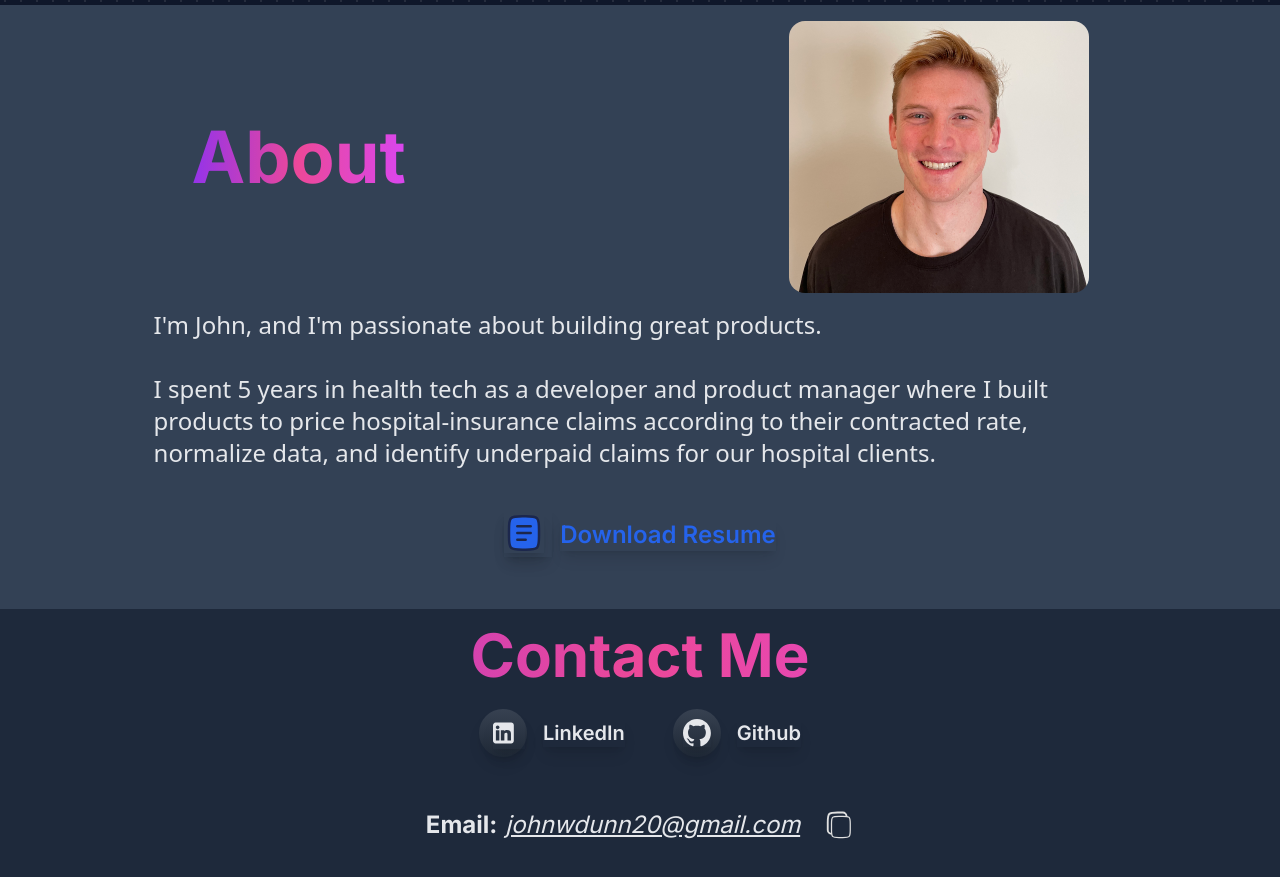
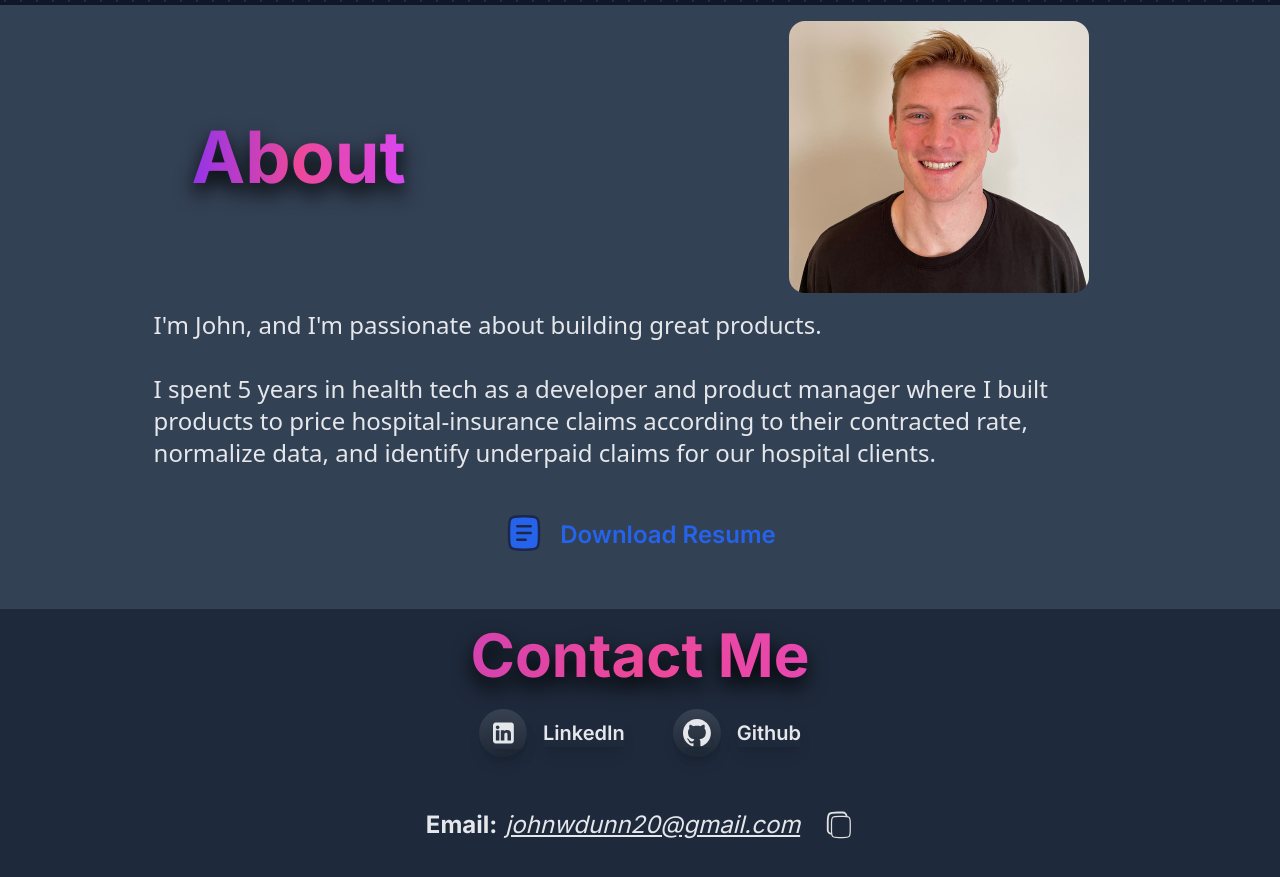
Before and after one commit to johnwdunn20/personal-website, a Next.js app: page / in a window 1280 px wide. Shown: the part 4200-5077 px from the top of the page. Built offline with nearby package versions, Linux system fonts and the light colour scheme.

Commit message:
added drop shadow to all titles

```diff
--- a/src/components/About.tsx
+++ b/src/components/About.tsx
@@ -3,10 +3,20 @@ import Image from "next/image";
 
 const About = () => {
   return (
-    <section data-aos="fade" data-aos-delay="100" id="about" className="flex flex-col bg-slate-700">
+    <section
+      data-aos="fade"
+      data-aos-delay="100"
+      id="about"
+      className="flex flex-col bg-slate-700"
+    >
       {/* Header and image */}
       <div className="flex flex-col sm:flex-row items-center justify-around">
-        <h1 className="font-bold text-7xl m-4 bg-gradient-to-r from-purple-600 via-pink-500 to-fuchsia-500 bg-clip-text text-transparent">
+        <h1
+          className="font-bold text-7xl m-4 bg-gradient-to-r from-purple-600 via-pink-500 to-fuchsia-500 bg-clip-text text-transparent"
+          style={{
+            filter: "drop-shadow(0 10px 10px rgba(0,0,0,1.5))",
+          }}
+        >
           About
         </h1>
         <Image
@@ -15,7 +25,8 @@ const About = () => {
           height={300}
           alt="Profile Picture"
           className="rounded-2xl m-4"
-          data-aos="zoom-in" data-aos-delay="600"
+          data-aos="zoom-in"
+          data-aos-delay="600"
         />
       </div>
       {/* Text */}
@@ -33,22 +44,20 @@ const About = () => {
         <a
           className="relative before:content-['']before:absolute before:-z-10 before:inset-0 p-2 group flex items-center justify-center"
           href={"/assets/resume.pdf"}
-          download={'John Dunn Resume.pdf'}
+          download={"John Dunn Resume.pdf"}
           target="_blank"
         >
-          <div className="relative h-12 w-12 flex items-center justify-center shadow-lg mb-3 transition-transform duration-200 ease-in-out ">
+          <div className="relative h-12 w-12 flex items-center justify-center mb-3 transition-transform duration-200 ease-in-out ">
             <svg
               viewBox="0 0 24 24"
               fill="none"
               xmlns="http://www.w3.org/2000/svg"
-              className="fill-blue-600 shadow-lg group-hover:fill-blue-500 mr-2"
+              className="fill-blue-600 group-hover:fill-blue-500 mr-2"
             >
-
               <path
                 d="M3 10C3 6.22876 3 4.34315 4.17157 3.17157C5.34315 2 7.22876 2 11 2H13C16.7712 2 18.6569 2 19.8284 3.17157C21 4.34315 21 6.22876 21 10V14C21 17.7712 21 19.6569 19.8284 20.8284C18.6569 22 16.7712 22 13 22H11C7.22876 22 5.34315 22 4.17157 20.8284C3 19.6569 3 17.7712 3 14V10Z"
                 stroke="#1C274C"
                 strokeWidth="1.5"
-
               ></path>{" "}
               <path
                 d="M8 12H16"
@@ -73,7 +82,7 @@ const About = () => {
               ></path>{" "}
             </svg>
           </div>
-          <div className="font-uncut-sans shadow-lg text-blue-600 font-semibold group-hover:text-blue-500 text-2xl ml-2 mb-2">
+          <div className="font-uncut-sans text-blue-600 font-semibold group-hover:text-blue-500 text-2xl ml-2 mb-2">
             Download Resume
           </div>
         </a>
--- a/src/components/Contact.tsx
+++ b/src/components/Contact.tsx
@@ -22,7 +22,12 @@ const Contact = () => {
 
   return (
     <section id="contact" className="bg-slate-800 w-full">
-      <h1 className="text-center font-bold text-6xl mt-4 bg-gradient-to-r from-purple-600 via-pink-500 to-fuchsia-500 bg-clip-text text-transparent">
+      <h1
+        className="text-center font-bold text-6xl mt-4 bg-gradient-to-r from-purple-600 via-pink-500 to-fuchsia-500 bg-clip-text text-transparent"
+        style={{
+          filter: "drop-shadow(0 10px 10px rgba(0,0,0,1.5))",
+        }}
+      >
         Contact Me
       </h1>
       {/* LinkedIn and Github */}
```
Lines whose indentation alone changed are shown as unchanged.
